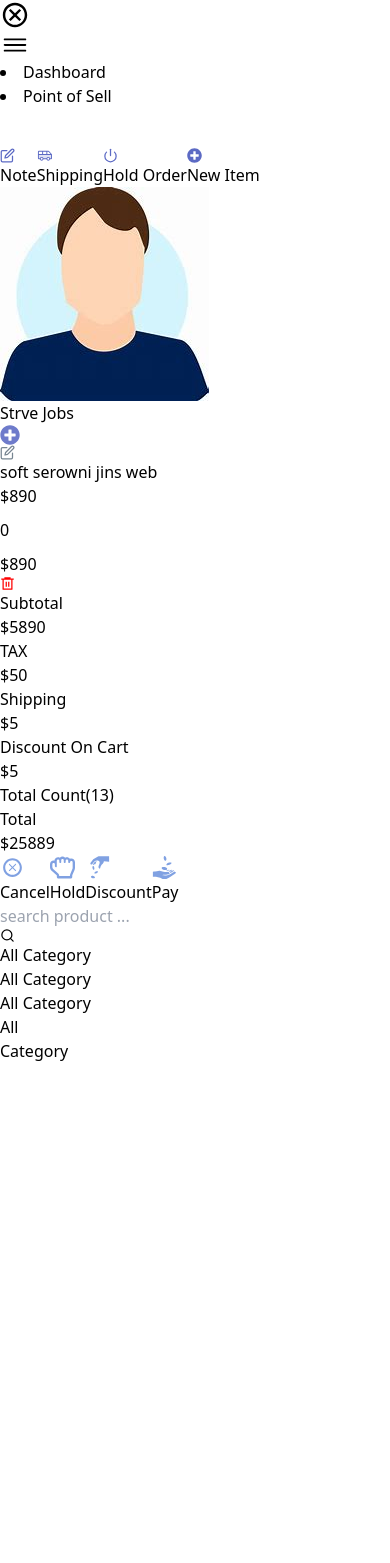
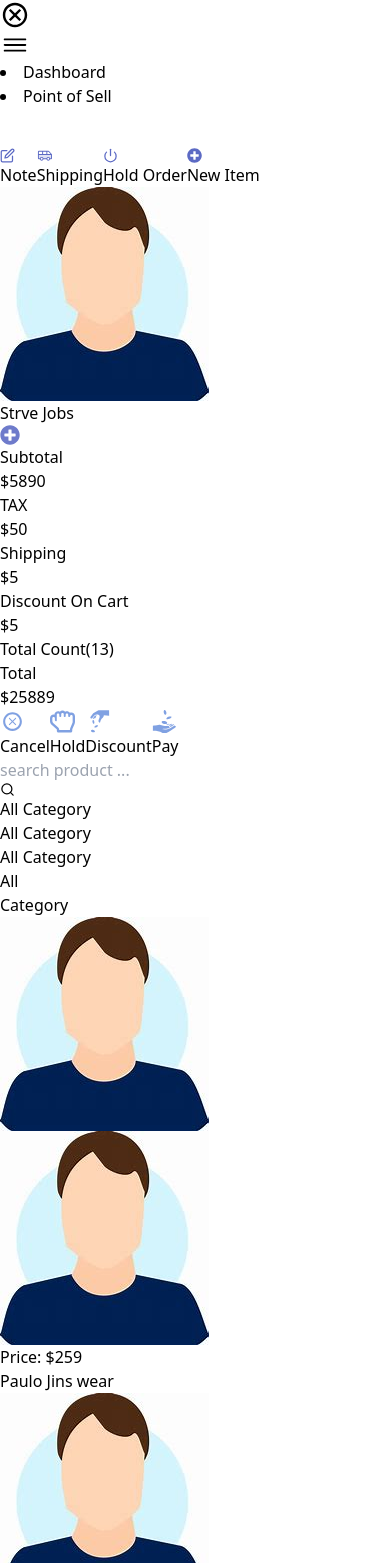
Before and after one commit to morshed0099/sell-management, a React (Vite) app: page /sell in a window 390 px wide. Shown: the top 1563 px of the page. Before the commit the page ends 1063 px from the top, so only its background shows below. Built offline with nearby package versions, Linux system fonts and the light colour scheme.

Commit message:
add to cart data daynamicaly added

```diff
--- a/src/components/layout/SellPageLayout.jsx
+++ b/src/components/layout/SellPageLayout.jsx
@@ -1,3 +1,4 @@
+import { useState } from "react";
 import CartFooter from "../ui/CartFooter";
 import CartList from "../ui/CartList";
 import CartMenu from "../ui/CartMenu";
@@ -5,30 +6,52 @@ import CategoyButton from "../ui/CategoyButton";
 import CustomerView from "../ui/CustomerView";
 import DrawerRightSide from "../ui/DrawerRightSide";
 import Modal from "../ui/Modal";
+import ProductContainer from "../ui/ProductContainer";
 import Searchbar from "../ui/Searchbar";
 import TotalPrice from "../ui/TotalPrice";
 
 const SellPageLayout = () => {
+  const [addToCart, setAddToCart] = useState([]);
+  let array = [];
+
+  const hadelCart = (card) => {
+    const exit = addToCart.find((el) => el?.name === card?.name);
+    if (exit) {
+      const oldData = addToCart.filter((el) => el.name !== exit.name);
+      console.log(oldData);
+      exit.quantity = Number(exit.quantity) + Number(card?.quantity);
+      array.push(...oldData, exit);
+      setAddToCart(array);
+    } else {
+      array.push(card, ...addToCart);
+      setAddToCart(array);
+    }
+  };
+
   return (
-    <div className="lg:flex-row flex-col relative flex flex-grow gap-2 ">
+    <div className="relative">
+      <div className="z-50 relative">
         <Modal />
-      <div className="flex-1 border w-full p-2 h-screen">
+      </div>
+      <div className="flex lg:flex-row px-1 flex-col gap-2">
+        <div className=" border flex-1 flex-wrap w-full p-2 h-screen">
           <div className="flex gap-4">
             <DrawerRightSide />
             <CartMenu />
           </div>
           <CustomerView />
-        <CartList />
+          {addToCart &&
+            addToCart?.map((product, idx) => (
+              <CartList key={idx} product={product} />
+            ))}
           <TotalPrice />
           <CartFooter />
         </div>
-      <div className="flex-1 w-full  h-screen">
-        <div>
+        <div className="flex-1 px-1">
           <div>
             <Searchbar />
-          </div>
-          <div>
-            <CategoyButton  />
+            <CategoyButton />
+            <ProductContainer hadelCart={hadelCart} />
           </div>
         </div>
       </div>
--- a/src/components/ui/CartList.jsx
+++ b/src/components/ui/CartList.jsx
@@ -1,8 +1,11 @@
+/* eslint-disable react/prop-types */
 import { FaMinus, FaPlus } from "react-icons/fa";
 import { FiEdit } from "react-icons/fi";
 import { RiDeleteBin6Line } from "react-icons/ri";
 
-const CartList = () => {
+// eslint-disable-next-line react/prop-types
+const CartList = ({ product }) => {
+  console.log(product);
   return (
     <div className="flex items-center mt-2 gap-2">
       <div>
@@ -11,7 +14,7 @@ const CartList = () => {
       <div className="border flex-1 ">
         <div className="flex  justify-evenly">
           <div>
-            <p className="text-[#778591]">soft serowni jins web</p>
+            <p className="text-[#778591]">{product?.name}</p>
           </div>
           <div>
             <p className="text-[#778591]">$890</p>
@@ -21,14 +24,14 @@ const CartList = () => {
               <FaPlus color="white" size={10} />
             </div>
             <div>
-              <p className="text-[#778591]">0</p>
+              <p className="text-[#778591]">{product?.quantity}</p>
             </div>
             <div className="bg-gray-400 rounded-full p-1">
               <FaMinus color="white" size={10} />
             </div>
           </div>
           <div>
-            <p className="text-[#778591]">$890</p>
+            <p className="text-[#778591]">${product?.price}</p>
           </div>
         </div>
       </div>
--- a/src/components/ui/CategoyButton.jsx
+++ b/src/components/ui/CategoyButton.jsx
@@ -3,13 +3,12 @@ import Button from './Button';
 
 const CategoyButton = () => {
     return (
-        <div className='flex gap-1'>
+        <div className='flex flex-wrap gap-1'>
             <Button name={'All Category'}  outline={true}/>
             <Button name={'All Category'}   outline={true}/>
             <Button name={'All Category'}  outline={true} />
-            <Button name={'All '}  outline={true} />
-            <Button name={' Category'}   outline={true}/>
-
+            <Button name={'All'}  outline={true} />
+            <Button name={'Category'}   outline={true}/>
         </div>
     );
 };
--- a/src/components/ui/DrawerRightSide.jsx
+++ b/src/components/ui/DrawerRightSide.jsx
@@ -12,7 +12,7 @@ const DrawerRightSide = () => {
         <IoIosMenu size={30} color="black" />
       </div>
       <div
-        className={`duration-300 absolute ease-linear h-full w-full top-0 transition-all  ${
+        className={`duration-300 z-50 absolute ease-linear h-full w-full top-0 transition-all  ${
           open ? "bg-black bg-opacity-40 w-[100%] absolute left-0 h-full top-0  " : "ml-[-1500px] absolute bg-opacity-0  "
         }`}
       >
--- a/src/components/ui/Modal.tsx
+++ b/src/components/ui/Modal.tsx
@@ -5,14 +5,17 @@ import ShippingInput from "./ShippingInput";
 
 const Modal = ({ modalProps, setModalProps }) => {
   return (
+
       <div
         className={`w-full duration-300 ease-linear transition  absolute
-       bg-black bg-opacity-40 ${
-         modalProps ? "flex top-0 left-0 h-full overflow-hidden  z-50 absolute" : "hidden"
+       bg-black z-50 bg-opacity-40 ${
+         modalProps
+           ? "flex top-0 left-0 h-full overflow-hidden  absolute"
+           : "hidden"
        }`}
       >
         <div className="flex justify-center   items-center w-[100vw] h-[100vh]">
-        <div className="bg-white min-h-[40%] min-w-[40%] max-h-[95%] max-w-[90%] rounded-md  overflow-auto">
+          <div className="bg-white  min-h-[40%] min-w-[40%] max-h-[95%] max-w-[90%] rounded-md  overflow-auto">
             <div className="flex sticky top-0 bg-white  justify-between gap-4 items-center w-full border-b">
               <div className="flex-1 text-center py-4 uppercase">
                 {modalProps}
@@ -31,6 +34,7 @@ const Modal = ({ modalProps, setModalProps }) => {
           </div>
         </div>
       </div>
+
   );
 };
 
--- a/src/components/ui/NoteMessage.jsx
+++ b/src/components/ui/NoteMessage.jsx
@@ -2,7 +2,7 @@ import Button from "./Button";
 
 const NoteMessage = () => {
   return (
-    <div className="flex flex-col">
+    <div className="flex p-4 flex-col">
       <textarea
         className="border rounded-md px-4 p-2 mt-2"
         placeholder="type here your note"
--- /dev/null
+++ b/src/components/ui/ProductContainer.jsx
@@ -0,0 +1,53 @@
+import image from "../../media/no.jpeg";
+
+// eslint-disable-next-line react/prop-types
+const ProductContainer = ({ hadelCart }) => {
+  return (
+    <div className="border p-1 min-h-[400px] mt-2 rounded">
+      <div className="grid gap-2  lg:grid-cols-5 md:grid-cols-3 grid-cols-2">
+        <div className="border rounded-md p-1">
+          <img src={image} alt="" />
+        </div>
+        <div
+          onClick={() =>
+            hadelCart({ price: 259, name: "paulo jins wear", quantity: 1 })
+          }
+          className="border cursor-pointer rounded-md p-1"
+        >
+          <img src={image} alt="" />
+          <p className="text-center text-gray-400 font-semibold">Price: $259</p>
+          <p className="text-[12px] text-gray-400 text-center">
+            Paulo Jins wear
+          </p>
+        </div>
+        <div
+          onClick={() =>
+            hadelCart({ price: 209, name: "hafa jins wear", quantity: 1 })
+          }
+          className="border  cursor-pointer rounded-md p-1"
+        >
+          <img src={image} alt="" />
+          <p className="text-center text-gray-400 font-semibold">Price: $259</p>
+          <p className="text-[12px] text-gray-400 text-center">
+            Paulo Jins wear
+          </p>
+        </div>
+        <div className="border rounded-md p-1">
+          <img src={image} alt="" />
+
+        </div>
+        <div className="border rounded-md p-1">
+          <img src={image} alt="" />
+        </div>
+        <div className="border rounded-md p-1">
+          <img src={image} alt="" />
+        </div>
+        <div className="border rounded-md p-1">
+          <img src={image} alt="" />
+        </div>
+      </div>
+    </div>
+  );
+};
+
+export default ProductContainer;
--- a/src/components/ui/Searchbar.jsx
+++ b/src/components/ui/Searchbar.jsx
@@ -2,13 +2,15 @@ import { FiSearch } from "react-icons/fi";
 
 const Searchbar = () => {
   return (
-    <div className="mt-1 relative shadow-md">
-      <input
-        className="pl-8 py-1 w-full rounded border-none outline-none"
-        type="search"
-        placeholder="search product ..."
-      />
-      <FiSearch className="absolute top-[10px] left-[7px] " size={15} />
+    <div >
+      <div className="mt-1 pb-1 relative shadow-md">
+        <input
+          className="pl-8 z-10 py-1 w-full rounded border-none outline-none"
+          type="search"
+          placeholder="search product ..."
+        />
+        <FiSearch className=" absolute z-10 top-[10px] left-[7px] " size={15} />
+      </div>
     </div>
   );
 };
```
Lines whose indentation alone changed are shown as unchanged.
